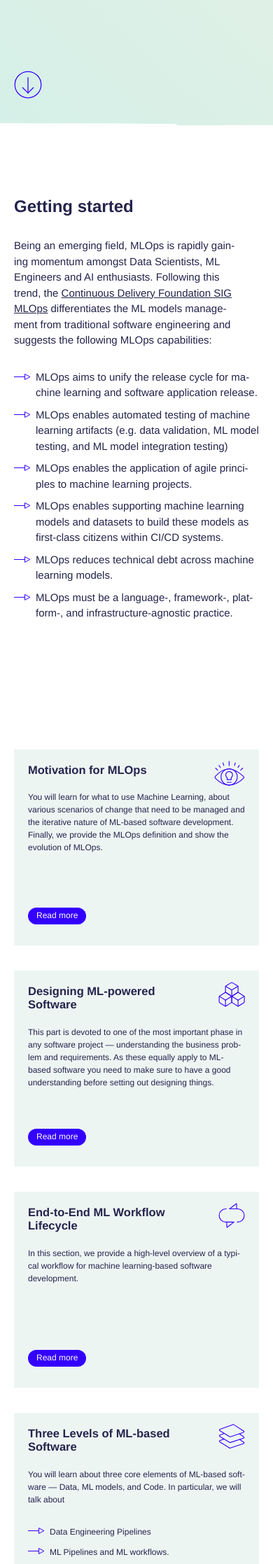
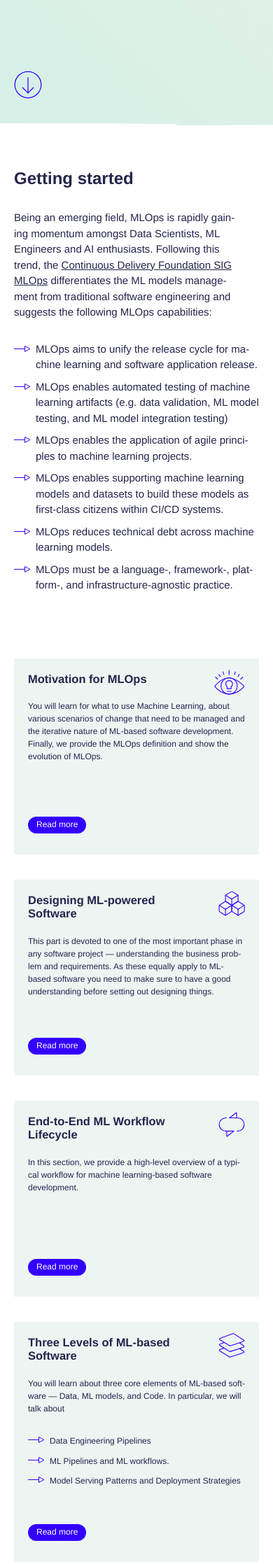
Before and after one commit to innoq/ml-ops.org, a Jekyll site: the page built from index.html, in a window 390 px wide. Shown: the part 538-2773 px from the top of the page at 70% size. Built offline with Jekyll 4.4.1, drawn with Linux system fonts in a browser that asks for light colours; some web fonts are replaced.

Commit message:
edit spaces between sections on homepage

```diff
--- a/css/main.css
+++ b/css/main.css
@@ -451,8 +451,13 @@ a.button:hover {
     margin: 0 0 40px 0;
   }
 
+  .gettingstarted h2 {
+    padding: 60px 0 30px 0;
+  }
+
   .gettingstarted__content {
     flex-direction: column;
+    padding: 0 0 60px 0;
   }
 
   .gettingstarted__content__left,
@@ -466,10 +471,6 @@ a.button:hover {
 
   .teasersection__teasergrid__teaser {
     min-height: 280px;
-  }
-
-  .footer__content {
-    width: 90%;
   }
 
   /* Article */
@@ -498,6 +499,14 @@ a.button:hover {
     width: 100%;
   }
 
+  footer {
+    margin-top: 60px;
+  }
+
+    .footer__content {
+      width: 90%;
+    }
+
   .footer__article {
     width: 100%;
     margin: 0;
```
